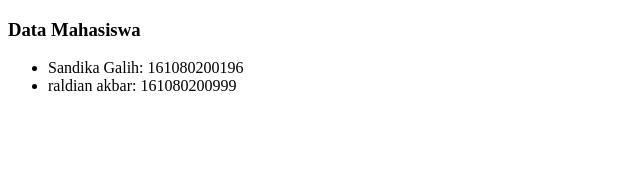
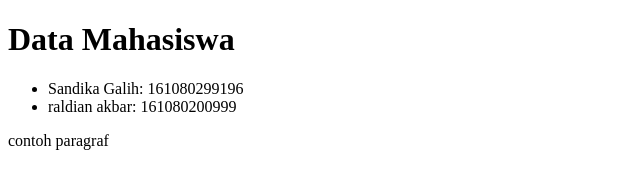
Before and after one commit to nasrudiniqrok/belajar-rebase, a plain HTML site: page mahasiswa.html in a window 1280 px wide. Shown: the whole page, without its empty margins (0-640 px from the left). Drawn offline with Linux system fonts and the light colour scheme.

Commit message:
perubahan mahasiswa

```diff
--- a/mahasiswa.html
+++ b/mahasiswa.html
@@ -6,10 +6,11 @@
     <title>Coba git</title>
 </head>
 <body>
-    <h3>Data Mahasiswa</h3>
+    <h1>Data Mahasiswa</h1>
     <ul>
-        <li>Sandika Galih: 161080200196</li>
+        <li>Sandika Galih: 161080299196</li>
         <li>raldian akbar: 161080200999</li>
     </ul>
+    <p>contoh paragraf</p>
 </body>
 </html>
```
